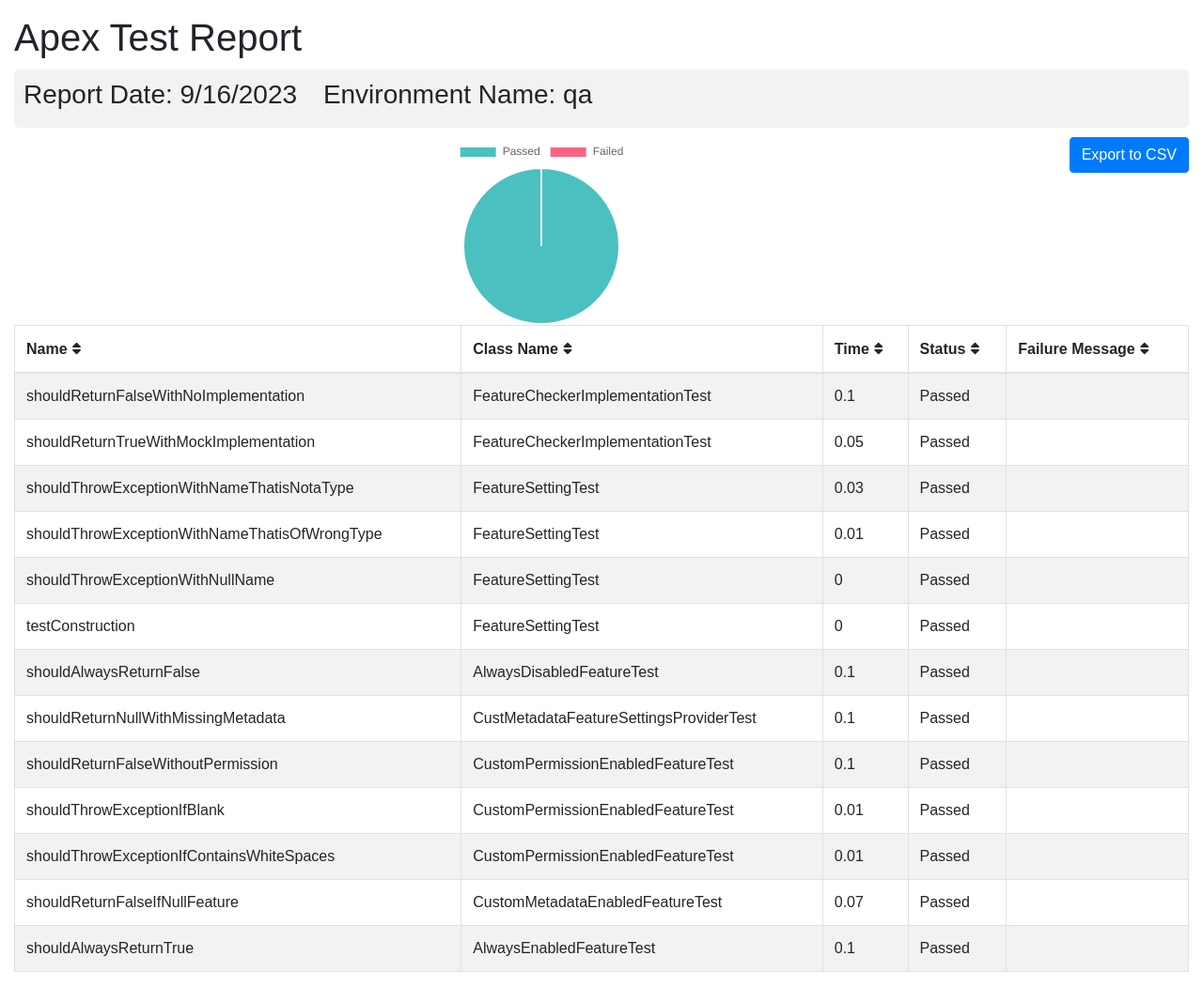
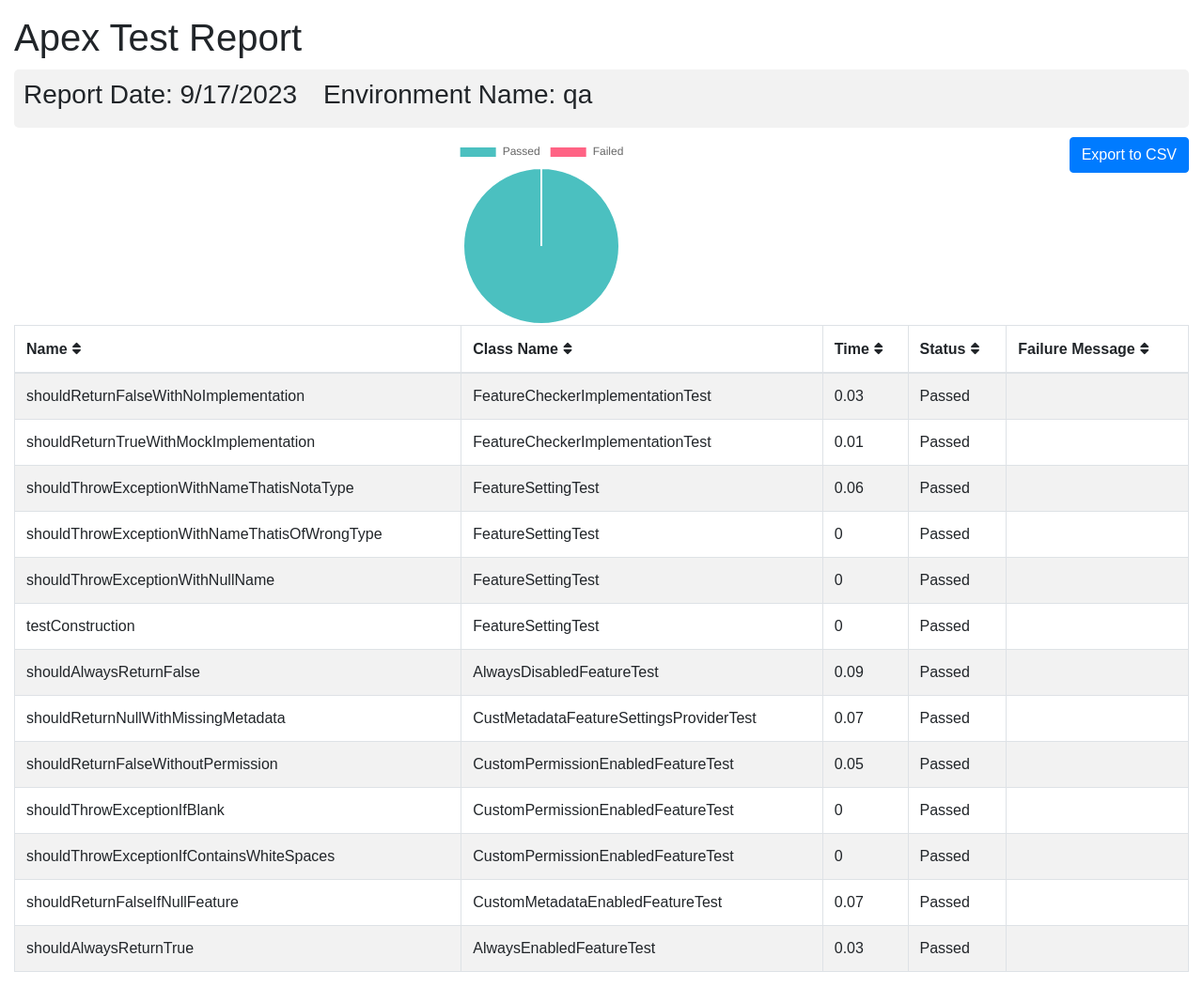
Before and after one commit to flxbl-io/sfops-dashboard, a Jekyll site: the page apextestResults/qa.html, which Jekyll copies as it is, in a window 1280 px wide. Shown: the whole page at 94% size. Built offline with Jekyll 4.4.1, drawn with Linux system fonts in a browser that asks for light colours.

Commit message:
updated test results of qa

```diff
--- a/apextestResults/qa.html
+++ b/apextestResults/qa.html
@@ -102,7 +102,7 @@
       <div class="container-fluid">
         <h1 class="mt-3">Apex Test Report</h1>
         <div class="info-card">
-        <h3>Report Date: 9/16/2023 <span style="margin-left: 20px;">Environment Name: qa</span></h3>
+        <h3>Report Date: 9/17/2023 <span style="margin-left: 20px;">Environment Name: qa</span></h3>
         </div>
         <button onclick="exportTableToCSV('testReport.csv')" class="btn btn-primary float-right">Export to CSV</button>
         <div id="chart-container">
@@ -123,28 +123,28 @@
         <tr>
           <td>shouldReturnFalseWithNoImplementation</td>
           <td>FeatureCheckerImplementationTest</td>
-          <td>0.1</td>
+          <td>0.03</td>
           <td>Passed</td>
           <td></td>
         </tr>
         <tr>
           <td>shouldReturnTrueWithMockImplementation</td>
           <td>FeatureCheckerImplementationTest</td>
-          <td>0.05</td>
+          <td>0.01</td>
           <td>Passed</td>
           <td></td>
         </tr>
         <tr>
           <td>shouldThrowExceptionWithNameThatisNotaType</td>
           <td>FeatureSettingTest</td>
-          <td>0.03</td>
+          <td>0.06</td>
           <td>Passed</td>
           <td></td>
         </tr>
         <tr>
           <td>shouldThrowExceptionWithNameThatisOfWrongType</td>
           <td>FeatureSettingTest</td>
-          <td>0.01</td>
+          <td>0</td>
           <td>Passed</td>
           <td></td>
         </tr>
@@ -165,35 +165,35 @@
         <tr>
           <td>shouldAlwaysReturnFalse</td>
           <td>AlwaysDisabledFeatureTest</td>
-          <td>0.1</td>
+          <td>0.09</td>
           <td>Passed</td>
           <td></td>
         </tr>
         <tr>
           <td>shouldReturnNullWithMissingMetadata</td>
           <td>CustMetadataFeatureSettingsProviderTest</td>
-          <td>0.1</td>
+          <td>0.07</td>
           <td>Passed</td>
           <td></td>
         </tr>
         <tr>
           <td>shouldReturnFalseWithoutPermission</td>
           <td>CustomPermissionEnabledFeatureTest</td>
-          <td>0.1</td>
+          <td>0.05</td>
           <td>Passed</td>
           <td></td>
         </tr>
         <tr>
           <td>shouldThrowExceptionIfBlank</td>
           <td>CustomPermissionEnabledFeatureTest</td>
-          <td>0.01</td>
+          <td>0</td>
           <td>Passed</td>
           <td></td>
         </tr>
         <tr>
           <td>shouldThrowExceptionIfContainsWhiteSpaces</td>
           <td>CustomPermissionEnabledFeatureTest</td>
-          <td>0.01</td>
+          <td>0</td>
           <td>Passed</td>
           <td></td>
         </tr>
@@ -207,7 +207,7 @@
         <tr>
           <td>shouldAlwaysReturnTrue</td>
           <td>AlwaysEnabledFeatureTest</td>
-          <td>0.1</td>
+          <td>0.03</td>
           <td>Passed</td>
           <td></td>
         </tr>
```
